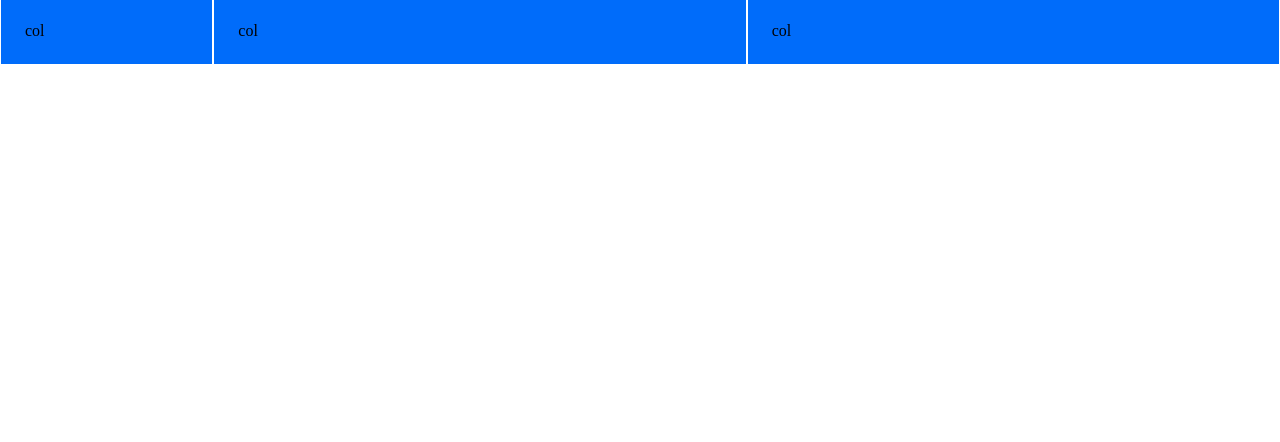
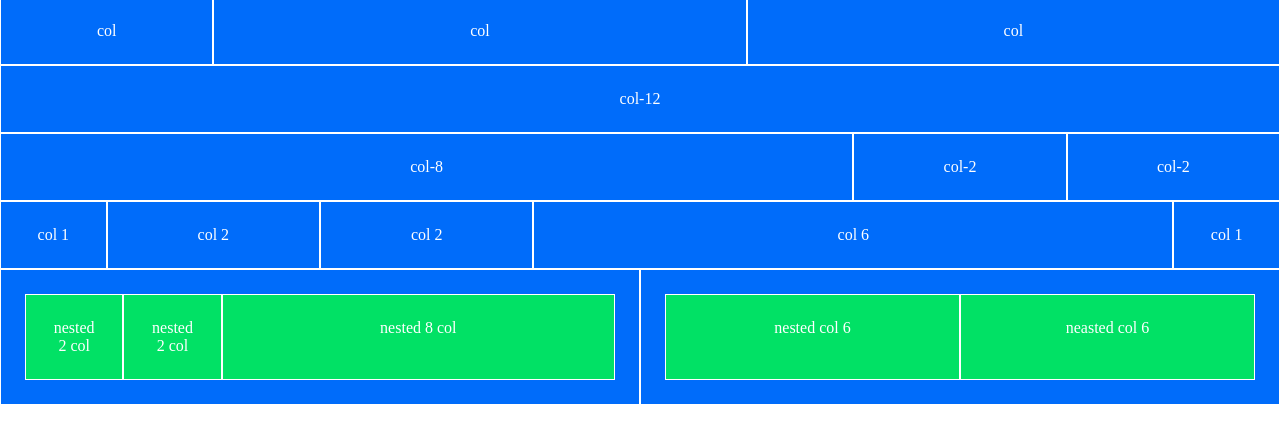
Before and after one commit to giuseppelamaestra/html-css-12bool, a plain HTML site: page index.html in a window 1280 px wide. Shown: the part 108-550 px from the top of the page. Drawn offline with Linux system fonts and the light colour scheme.

Commit message:
added 7 rows

```diff
--- a/css/property.css
+++ b/css/property.css
@@ -19,3 +19,43 @@
     margin: 0 auto;
     border: 1px solid white;
 }
+
+p {
+    text-align: center;
+    color: white;
+}
+
+.col-12 {
+
+    padding: 1.5rem;
+    background-color:#006cfa;
+    margin: 0 auto;
+    border: 1px solid white;
+
+
+}
+
+.col-8 {
+
+    padding: 1.5rem;
+    background-color:#006cfa;
+    margin: 0 auto;
+    border: 1px solid white;
+
+
+}
+
+.col-6 {
+
+    padding: 1.5rem;
+    background-color:#006cfa;
+    margin: 0 auto;
+    border: 1px solid white;
+
+
+
+}
+
+.bg-green {
+    background-color: #01e165;
+}
--- a/index.html
+++ b/index.html
@@ -69,10 +69,69 @@
 
 
     </div>
-    <div class="row"></div>
-    <div class="row"></div>
-    <div class="row"></div>
-    <div class="row"></div>
+    <div class="row">
+        <div class="col-12">
+            <p>col-12</p>
+        </div>
+    </div>
+    <div class="row">
+        <div class="col-8">
+           <p>col-8</p>
+        </div>
+
+        <div class="col-2">
+            <p>col-2</p>
+        </div>
+        <div class="col-2">
+            <p>col-2</p>
+        </div>
+
+
+    </div>
+    <div class="row">
+        <div class="col-1">
+            <p>col 1</p>
+        </div>
+
+        <div class="col-2">
+            <p>col 2</p>
+        </div>
+        <div class="col-2">
+            <p>
+                col 2
+            </p>
+        </div>
+
+        <div class="col-6">
+            <p>col 6</p>
+        </div>
+
+        <div class="col-1">
+            <p>col 1</p>
+        </div>
+    </div>
+    <div class="row">
+
+        <div class="col-6 flex wrap">
+            <div class="col-2 bg-green">
+                <p>nested 2 col</p>
+            </div>
+            <div class="col-2 bg-green">
+                <p>nested 2 col</p>
+            </div>
+            <div class="col-8 bg-green">
+                <p>nested 8 col</p>
+            </div>
+        </div>
+        <div class="col-6 flex wrap">
+            <div class="col-6 bg-green">
+                <p>nested col 6</p>
+            </div>
+            <div class="col-6 bg-green">
+                <p>neasted col 6</p>
+            </div>
+        </div>
+    </div>
     <div class="row"></div>
 
 
```
